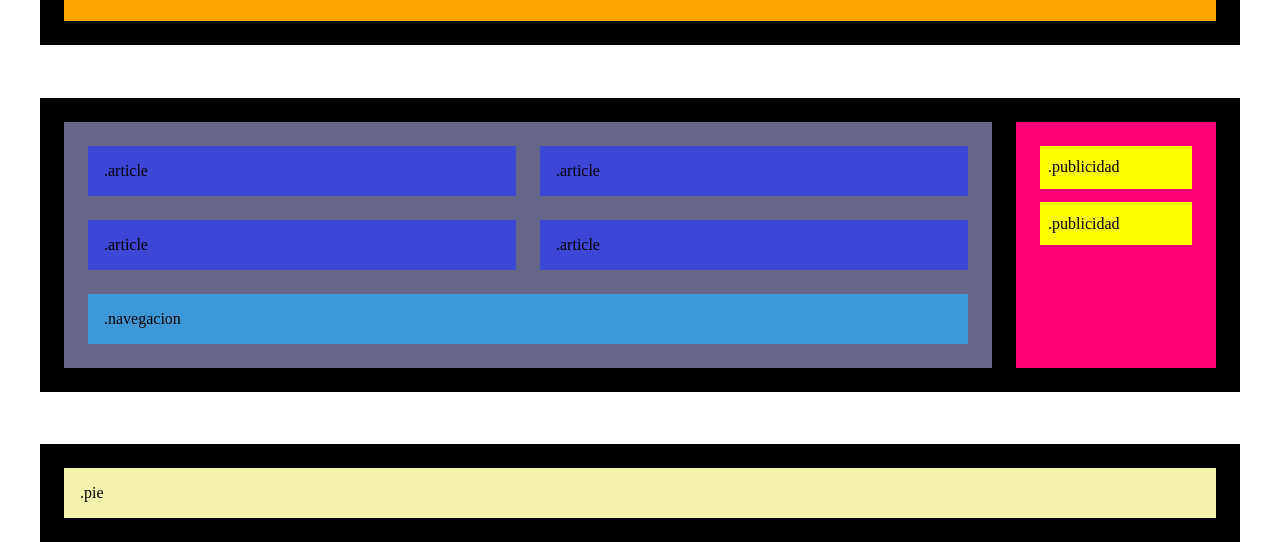
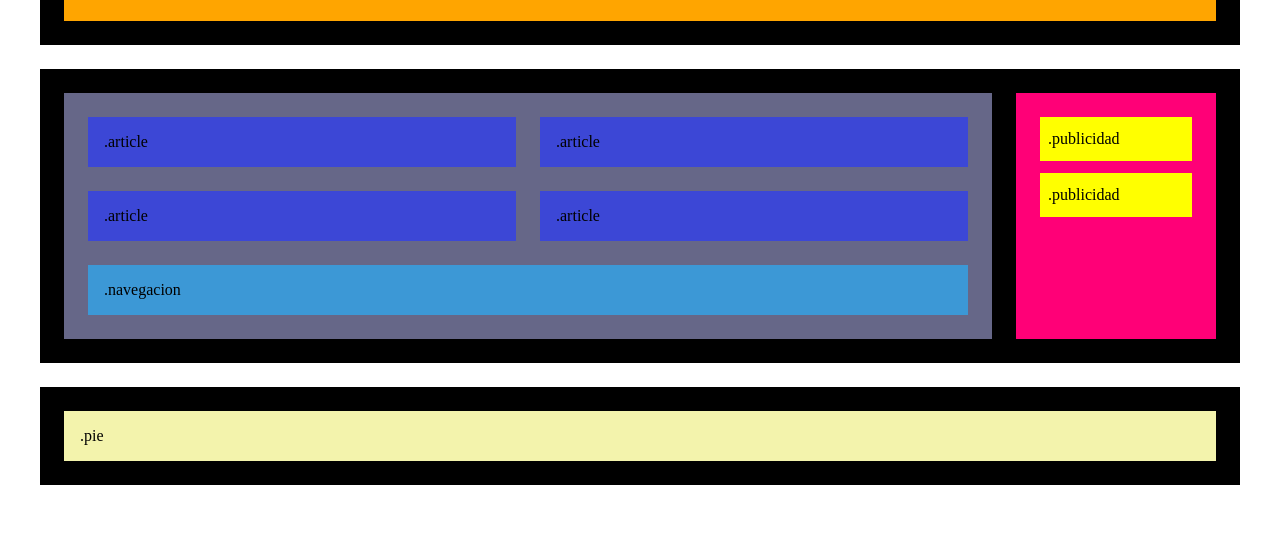
Before and after one commit to sofrayala/1.1Maquetacion-Nivel1, a plain HTML site: page index.html in a window 1280 px wide. Shown: the part 258-800 px from the top of the page. Drawn offline with Linux system fonts and the light colour scheme.

Commit message:
changes to fit ipad layout

```diff
--- a/base.css
+++ b/base.css
@@ -2,13 +2,6 @@
   margin: 0;
   padding: 0;
   box-sizing: border-box;
-}
-
-body {
-  min-height: 100vh;
-  display: flex;
-  flex-direction: column;
-  justify-content: space-between;
 }
 
 .container1 {
```
